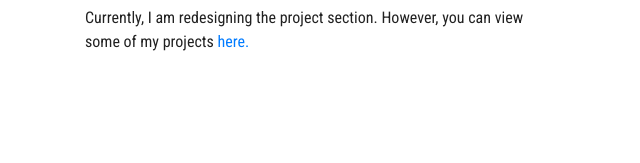
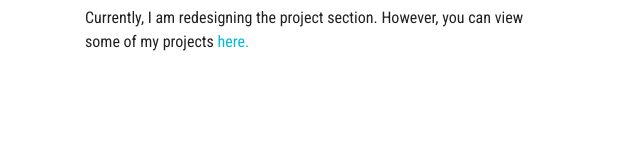
Before and after one commit to jgatbonton/jgatbonton.github.io, a plain HTML site: page index.html in a window 1280 px wide. Shown: the part 2294-2457 px from the top of the page, 0-640 px from the left. Drawn offline with nearby package versions, Linux system fonts and the light colour scheme; animation ran at ten frames a second.

Commit message:
color change in projects section

```diff
--- a/index.html
+++ b/index.html
@@ -159,7 +159,8 @@
       <h1><u>projects</u></h1>
       <div class="row" id="summary">
         <div class="col-md-5">
-            <p>Currently, I am redesigning the project section. However, you can view some of my projects <a href="oldindex.html" target="_blank">here.</a></p>
+            <p>Currently, I am redesigning the project section. However, you can view some of my projects <a href="oldindex.html" style=
+              "color: #00BCD4;" target="_blank">here.</a></p>
         </div>
       </div>
     </div>
```
